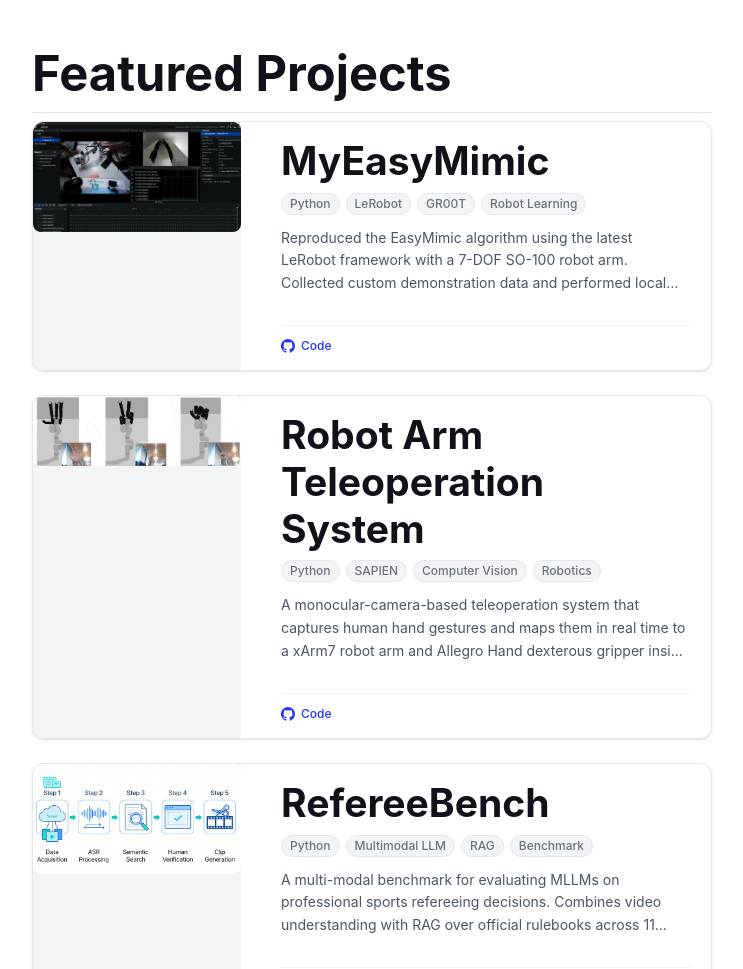
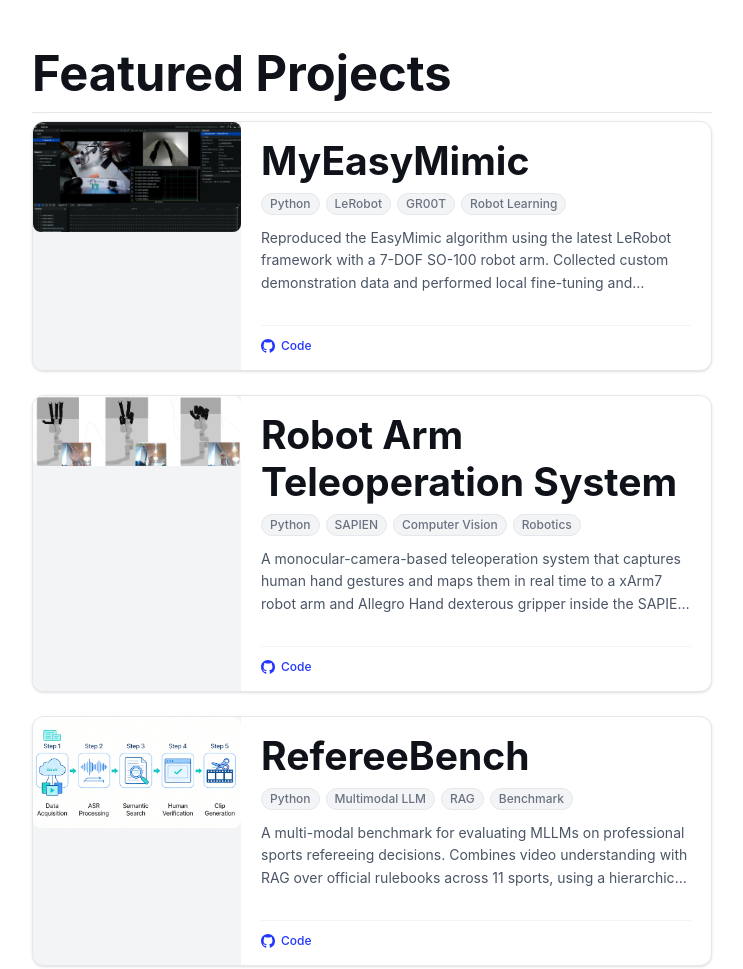
Before and after one commit to KKqdtjo/KKqdtjo.github.io, an Astro site: page / in a window 1280 px wide. Shown: the part 848-1817 px from the top of the page, without its empty margins (268-1011 px from the left). Built offline with nearby package versions, Linux system fonts and the light colour scheme; Astro itself is replaced by a stand-in of ours.

Commit message:
修改项目板块

```diff
--- a/src/components/ProjectCards.astro
+++ b/src/components/ProjectCards.astro
@@ -5,10 +5,10 @@ import { FEATURED_PROJECTS } from '../consts';
 <ul class="flex flex-col gap-6" role="list">
 	{
 		FEATURED_PROJECTS.map((project) => (
-			<li class="group flex flex-col sm:flex-row gap-5 bg-white rounded-xl border border-gray-200 overflow-hidden shadow-sm hover:shadow-md hover:-translate-y-0.5 transition-all duration-200">
+			<li class="group flex flex-col sm:flex-row bg-white rounded-xl border border-gray-200 overflow-hidden shadow-sm hover:shadow-md hover:-translate-y-0.5 transition-all duration-200">
 
 				{/* ── Image (left) ── */}
-				<div class="sm:w-52 sm:flex-shrink-0 h-44 sm:h-auto bg-gray-100 overflow-hidden">
+				<div class="h-48 sm:h-auto sm:w-52 sm:min-h-[200px] sm:flex-shrink-0 sm:self-stretch bg-gray-100 overflow-hidden">
 					<img
 						src={project.image}
 						alt={project.name}
```
